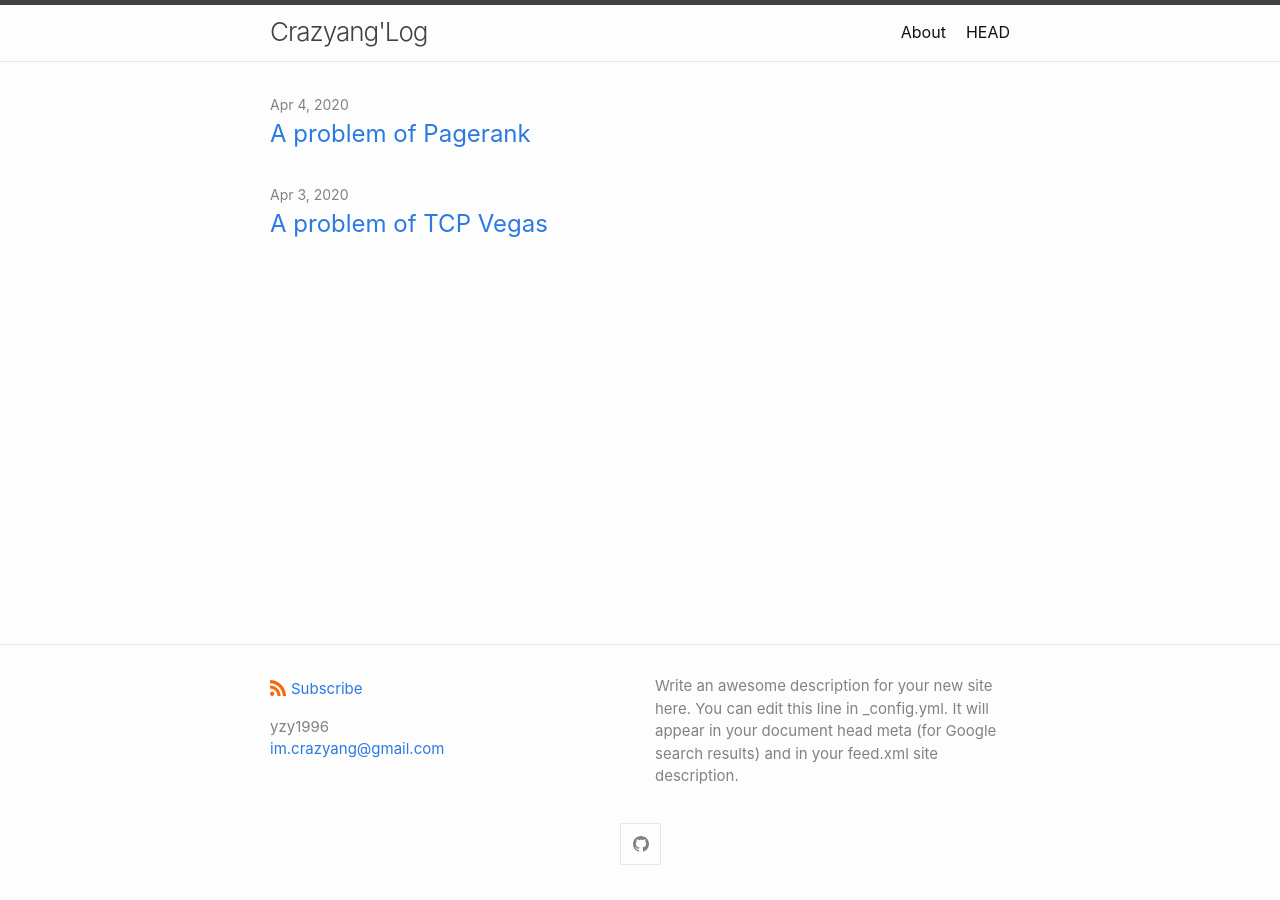
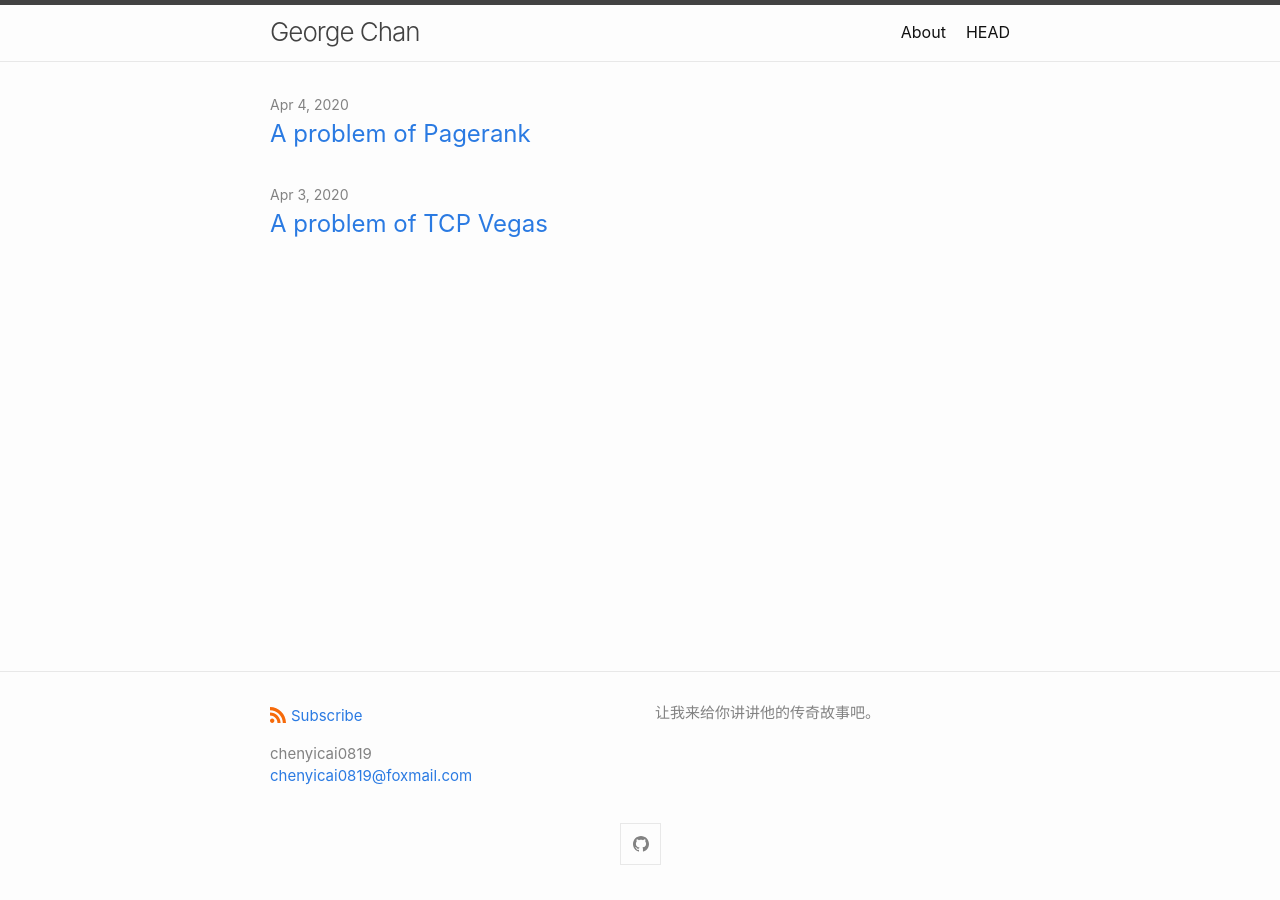
Before and after one commit to chenyicai0819/chenyicai0819.github.io, a Jekyll site: the page built from index.md, in a window 1280 px wide. Built offline with Jekyll 4.4.1, drawn with Linux system fonts in a browser that asks for light colours.

Commit message:
修改主页

```diff
--- a/_config.yml
+++ b/_config.yml
@@ -1,11 +1,9 @@
-title: Crazyang'Log
+title: George Chan
 author:
-  name: yzy1996
-  email: im.crazyang@gmail.com
+  name: chenyicai0819
+  email: chenyicai0819@foxmail.com
 description: > # this means to ignore newlines until "show_excerpts:"
-  Write an awesome description for your new site here. You can edit this
-  line in _config.yml. It will appear in your document head meta (for
-  Google search results) and in your feed.xml site description.
+  让我来给你讲讲他的传奇故事吧。
 
 show_excerpts: false # set to true to show excerpts on the homepage
 
@@ -17,7 +15,7 @@ minima:
   # generate social links in footer
   social_links:
     #twitter: jekyllrb
-    github:  yzy1996
+    github:  chenyicai0819
     # devto: jekyll
     # dribbble: jekyll
     # facebook: jekyll
```
